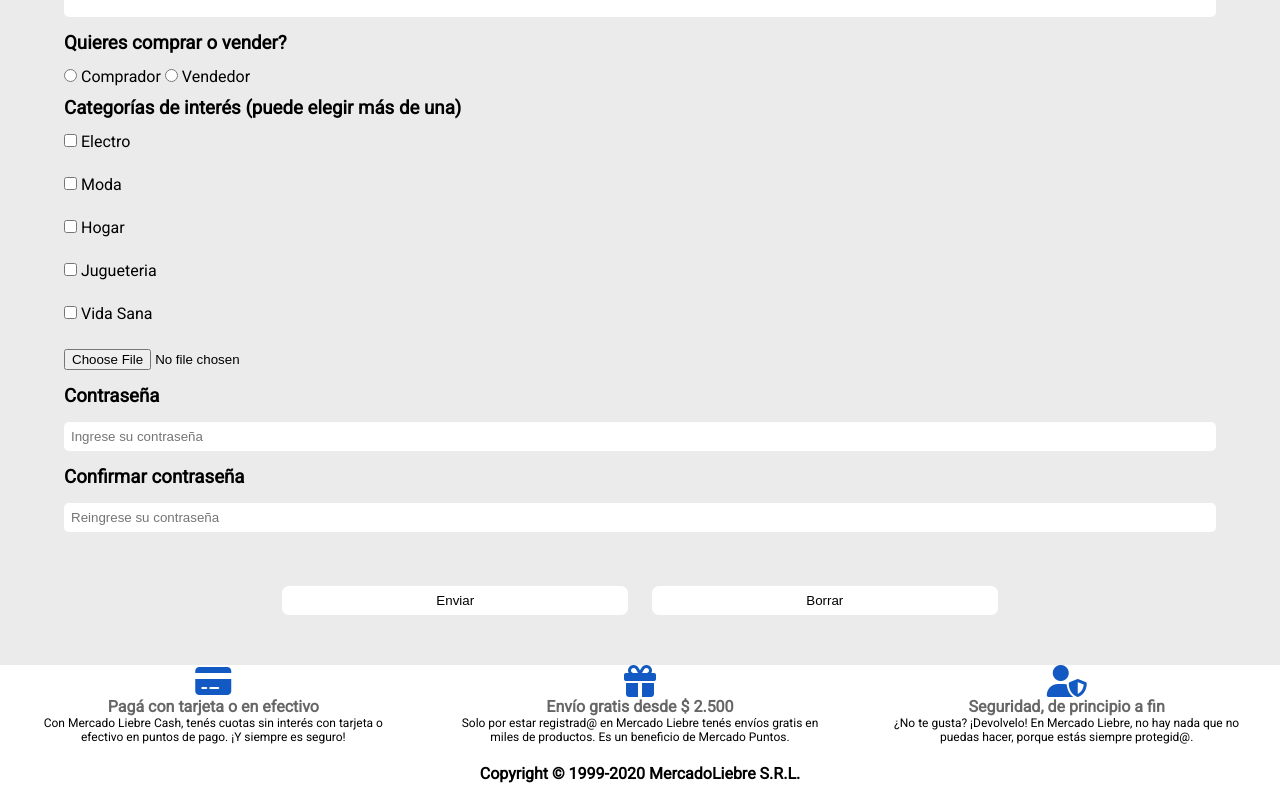
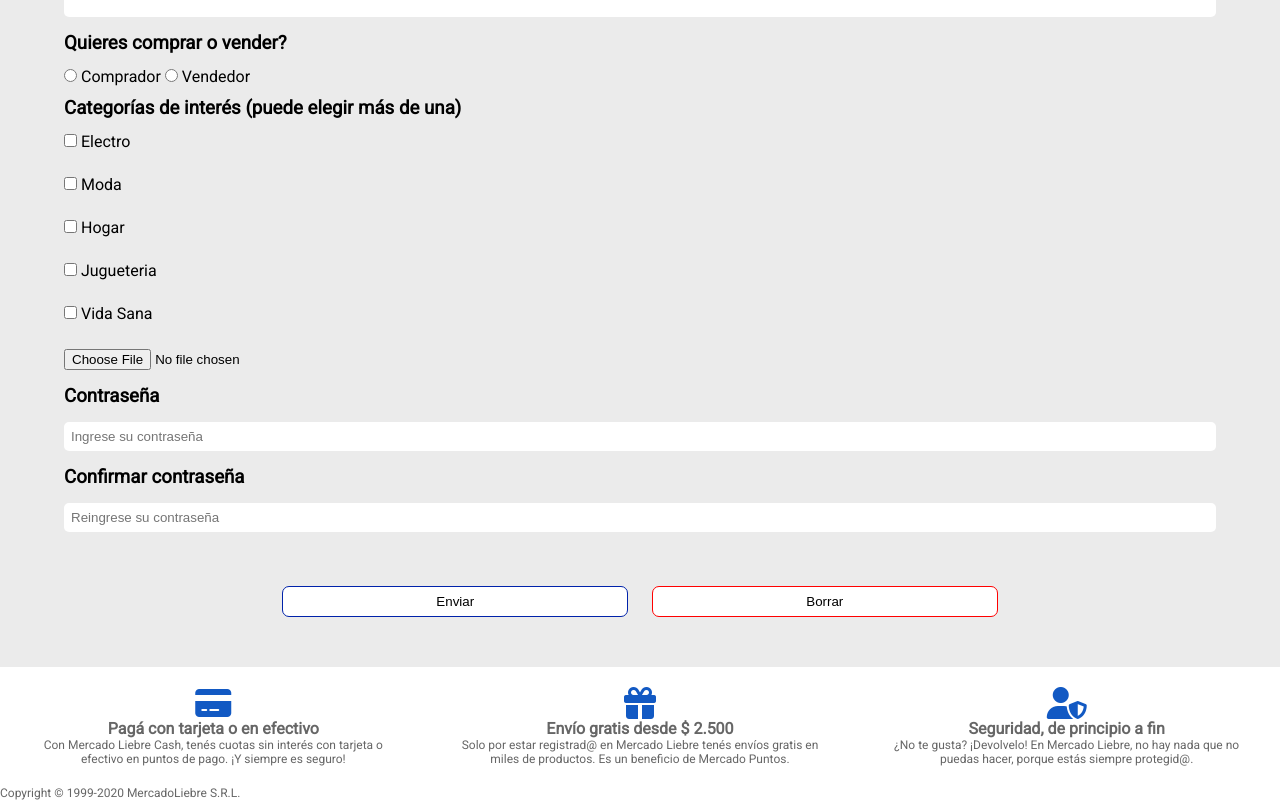
Before and after one commit to LX1478/Mercado_liebre, a website: page views/register.html in a window 1280 px wide. Shown: the part 701-1501 px from the top of the page. Drawn offline with Linux system fonts and the light colour scheme.

Commit message:
Estilado de detalles en animaciones

```diff
--- a/public/css/style.css
+++ b/public/css/style.css
@@ -111,6 +111,7 @@ main section article {
     transition: box-shadow 0.5s;
 }
 main section article:hover {
+    scale: 1.05;
     box-shadow: 0px 0px 10px rgb(100, 100, 100);
 }
 
@@ -130,7 +131,7 @@ main section article:hover {
 .descripciones {
     opacity: 0%;
     font-size: 16px;
-    font-weight: 400;
+    font-weight: normal;
     color: #666;
 
     transition: opacity 0.5s;
@@ -140,8 +141,7 @@ main section article:hover {
 }
 /* Icono del camion */
 main section article i{
-    color: #39b54a;
-
+    color:#39b54a;
     display: block;
     font-size: 16px;
     padding: 5px;
@@ -177,12 +177,13 @@ main section article i:hover{
 
 main section article img {
     display: block;
-    width: 80%;
+    width: 100%;
     height: 40%;
 }
 
 
 footer {
+    padding-top: 20px;
     text-align: center;
 
     display: flex;
@@ -212,15 +213,20 @@ footer {
     color: #666;
 }
 
+.footer-descripcion p {
+    color: #666;
+}
+
 .copyright {
-    justify-self: start;
     width: 100%;
 }
 
 .copyright h4{
+    color: #666;
     width: 100%;
     font-size: 12px;
     font-weight: normal;
+    text-align: start;
 }
 
 form {
@@ -256,11 +262,17 @@ form button {
     transition: background-color, color, 0.4s;
 }
 
+.btn-enviar {
+    border: solid #0022AA 1px;
+}
 .btn-enviar:hover {
     background-color: #0022AA;
     color: white;
 }
 
+.btn-borrar {
+    border: solid red 1px;
+}
 .btn-borrar:hover {
     background-color: red;
     color: white;
--- a/views/register.html
+++ b/views/register.html
@@ -145,8 +145,8 @@
             <p>¿No te gusta? ¡Devolvelo! En Mercado Liebre, no hay nada que no puedas hacer,
                 porque estás siempre protegid@.</p>
         </section>
-        <section>
-            <h4 class="copyright">Copyright © 1999-2020 MercadoLiebre S.R.L.</h4>
+        <section class="copyright">
+            <h4>Copyright © 1999-2020 MercadoLiebre S.R.L.</h4>
         </section>
     </footer>
 </body>
```
Also changed, not shown: views/login.html (+2 -2 lines).
